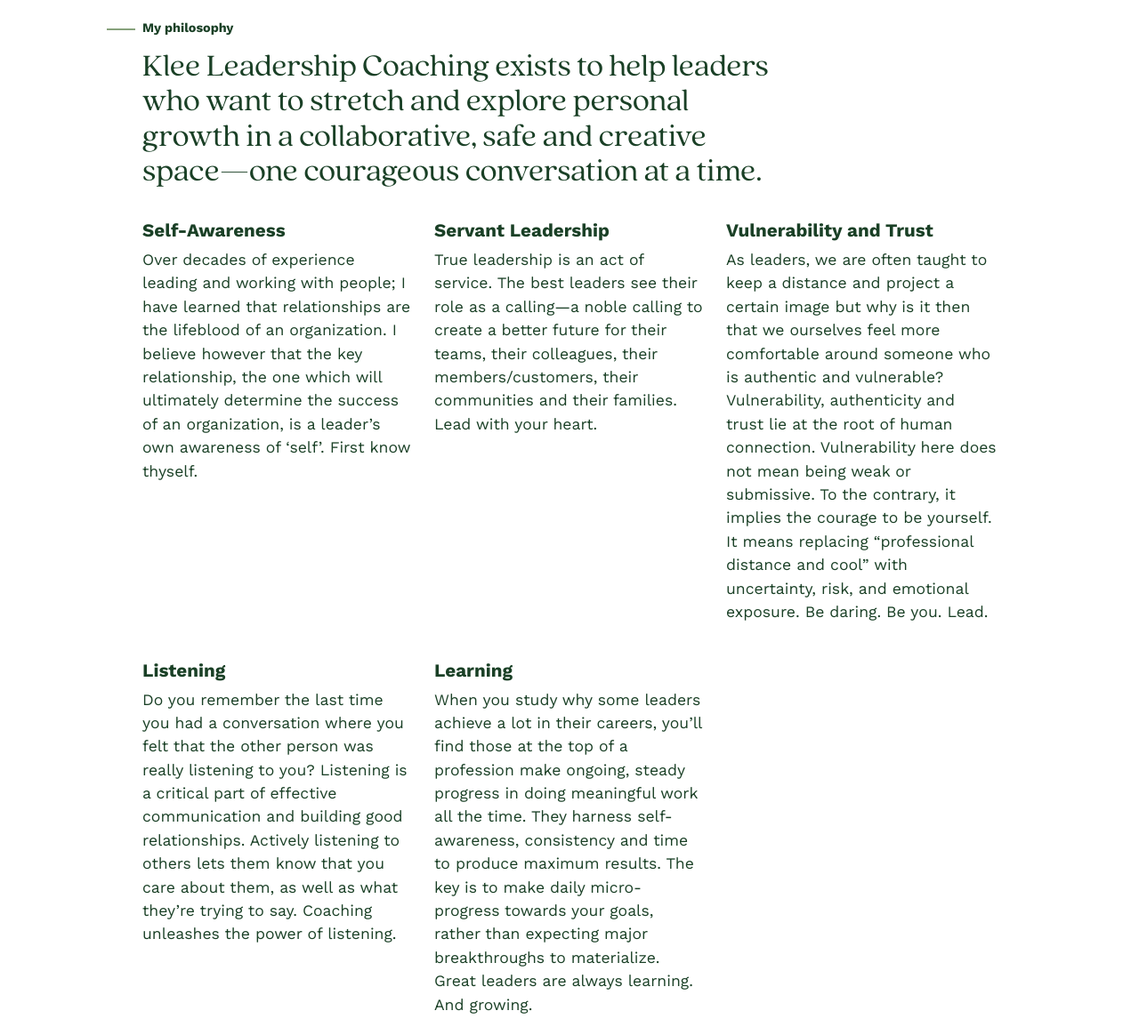
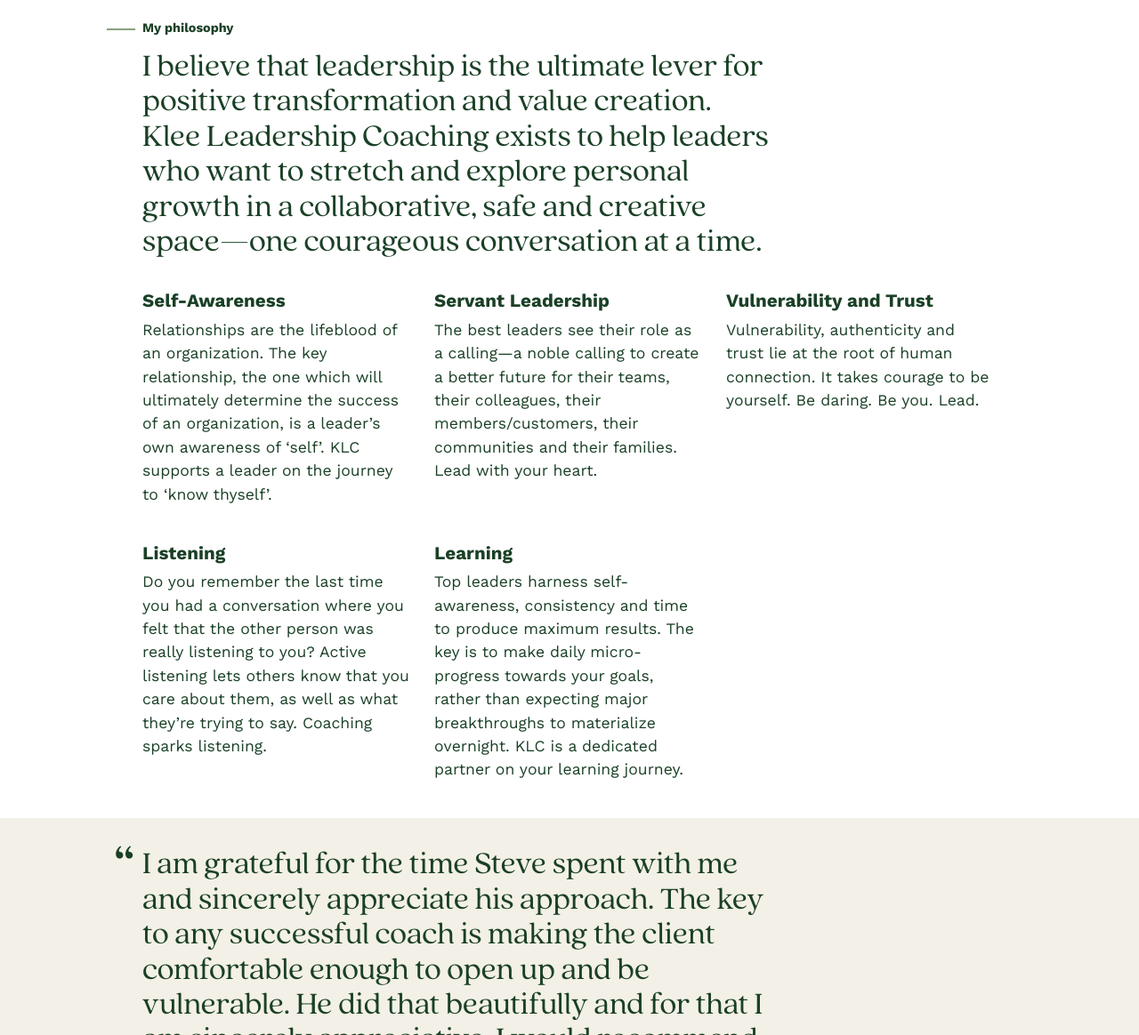
Before and after one commit to enatario/klee-coaching, an Eleventy site: page src/index.njk in a window 1280 px wide. Shown: the part 526-1690 px from the top of the page at 89% size. Built offline with nearby package versions, Linux system fonts and the light colour scheme; Eleventy itself is replaced by a stand-in of ours; files that its build step writes are made by us from their sources; files whose address does not match are found by name.

Commit message:
Copy update

```diff
--- a/src/_includes/philosophy.njk
+++ b/src/_includes/philosophy.njk
@@ -1,28 +1,28 @@
 <section id="my-philosophy" aria-labelledby="section--philosophy" class="l-tertiary">
   <h2 id="section--philosophy">My philosophy</h2>
-  <p class="t-headline">Klee Leadership Coaching exists to help leaders who want to stretch and explore personal
-growth in a collaborative, safe and creative space—one courageous conversation at a time.</p>
+  <p class="t-headline">I believe that leadership is the ultimate lever for positive transformation and value creation. Klee Leadership Coaching exists to help leaders who want to stretch and explore personal growth in a
+collaborative, safe and creative space—one courageous conversation at a time.</p>
 
   <ul class="grid--list">
     <li>
       <h3>Self-Awareness</h3>
-      <p>Over decades of experience leading and working with people; I have learned that relationships are the lifeblood of an organization. I believe however that the key relationship, the one which will ultimately determine the success of an organization, is a leader’s own awareness of ‘self’. First know thyself.</p>
+      <p>Relationships are the lifeblood of an organization. The key relationship, the one which will ultimately determine the success of an organization, is a leader’s own awareness of ‘self’. KLC supports a leader on the journey to ‘know thyself’.</p>
     </li>
     <li>
       <h3>Servant Leadership</h3>
-      <p>True leadership is an act of service. The best leaders see their role as a calling—a noble calling to create a better future for their teams, their colleagues, their members/customers, their communities and their families. Lead with your heart.</p>
+      <p>The best leaders see their role as a calling—a noble calling to create a better future for their teams, their colleagues, their members/customers, their communities and their families. Lead with your heart.</p>
     </li>
     <li>
       <h3>Vulnerability and Trust</h3>
-      <p>As leaders, we are often taught to keep a distance and project a certain image but why is it then that we ourselves feel more comfortable around someone who is authentic and vulnerable? Vulnerability, authenticity and trust lie at the root of human connection. Vulnerability here does not mean being weak or submissive. To the contrary, it implies the courage to be yourself. It means replacing “professional distance and cool” with uncertainty, risk, and emotional exposure. Be daring. Be you. Lead.</p>
+      <p>Vulnerability, authenticity and trust lie at the root of human connection. It takes courage to be yourself. Be daring. Be you. Lead.</p>
     </li>
     <li>
       <h3>Listening</h3>
-      <p>Do you remember the last time you had a conversation where you felt that the other person was really listening to you? Listening is a critical part of effective communication and building good relationships. Actively listening to others lets them know that you care about them, as well as what they’re trying to say. Coaching unleashes the power of listening.</p>
+      <p>Do you remember the last time you had a conversation where you felt that the other person was really listening to you? Active listening lets others know that you care about them, as well as what they’re trying to say. Coaching sparks listening.</p>
     </li>
     <li>
       <h3>Learning</h3>
-      <p>When you study why some leaders achieve a lot in their careers, you’ll find those at the top of a profession make ongoing, steady progress in doing meaningful work all the time. They harness self-awareness, consistency and time to produce maximum results. The key is to make daily micro-progress towards your goals, rather than expecting major breakthroughs to materialize. Great leaders are always learning. And growing.</p>
+      <p>Top leaders harness self-awareness, consistency and time to produce maximum results. The key is to make daily micro-progress towards your goals, rather than expecting major breakthroughs to materialize overnight. KLC is a dedicated partner on your learning journey.</p>
     </li>
   </ul>
 </section>
--- a/src/_includes/testimonials.njk
+++ b/src/_includes/testimonials.njk
@@ -1,10 +1,10 @@
 <section id="testimonials" aria-labelledby="section--testimonials" class="l-secondary">
   <h2 id="section--testimonials" class="u-hide-visually">Testimonials</h2>
   <figure>
-    <blockquote class="t-headline">Steve helped me to see that leadership is not just about my job: it’s about who I am. I have learned to see myself more congruently—what I do at work, who I am at home, what leaders do.</blockquote>
+    <blockquote class="t-headline">I am grateful for the time Steve spent with me and sincerely appreciate his approach. The key to any successful coach is making the client comfortable enough to open up and be vulnerable. He did that beautifully and for that I am sincerely appreciative. I would recommend Steve as a leadership coach because of his ability to listen, relate and offer up thoughtful observations. I am grateful for the opportunity to have worked with him.</blockquote>
     <figcaption>
-      <p class="t-quote-name">Dean Mallett</p>
-      <p>Vice President, RR Donnelley</p>
+      <p class="t-quote-name">Carla Tardiff</p>
+      <p>CEO, Family Reach</p>
     </figcaption>
   </figure>
 </section>
```
